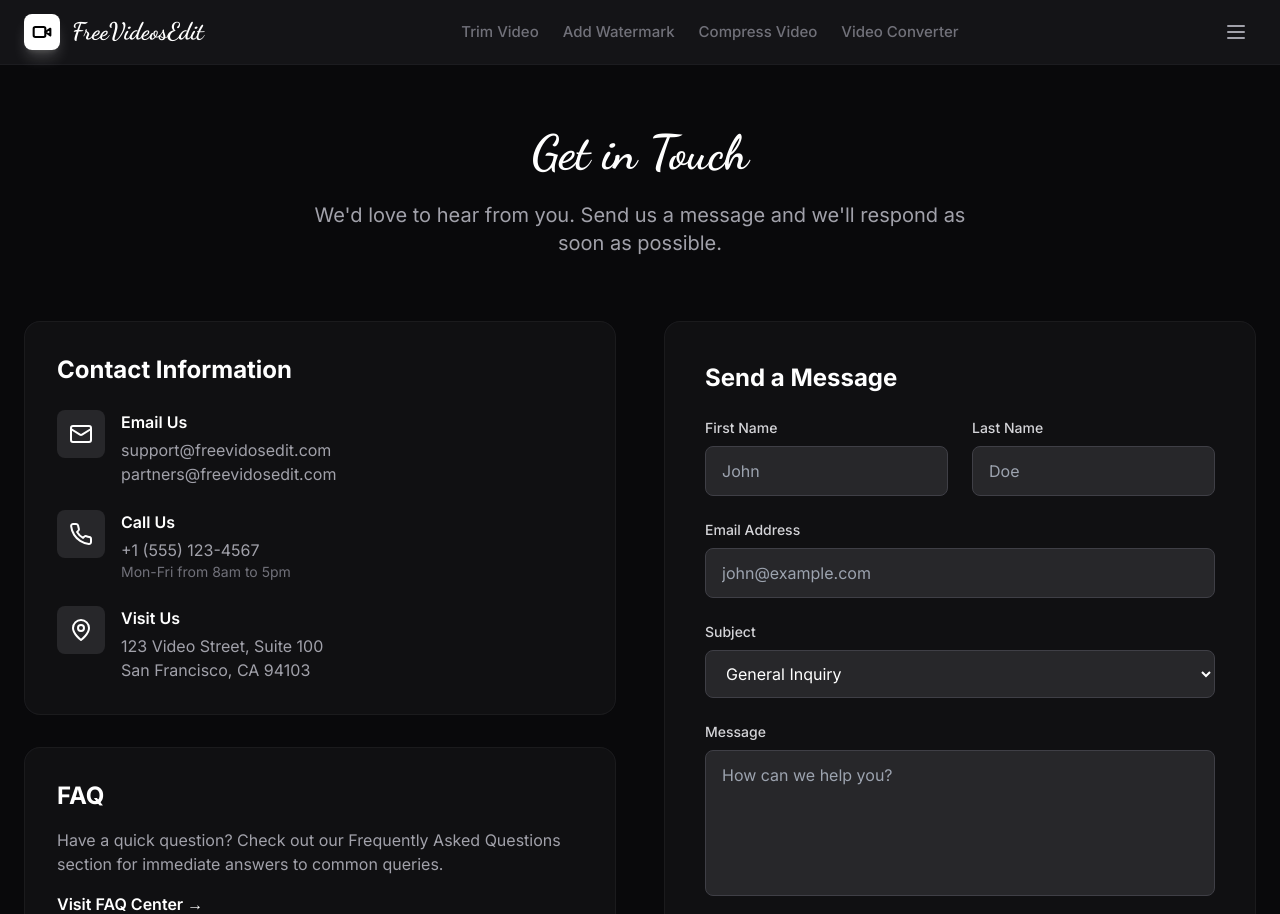
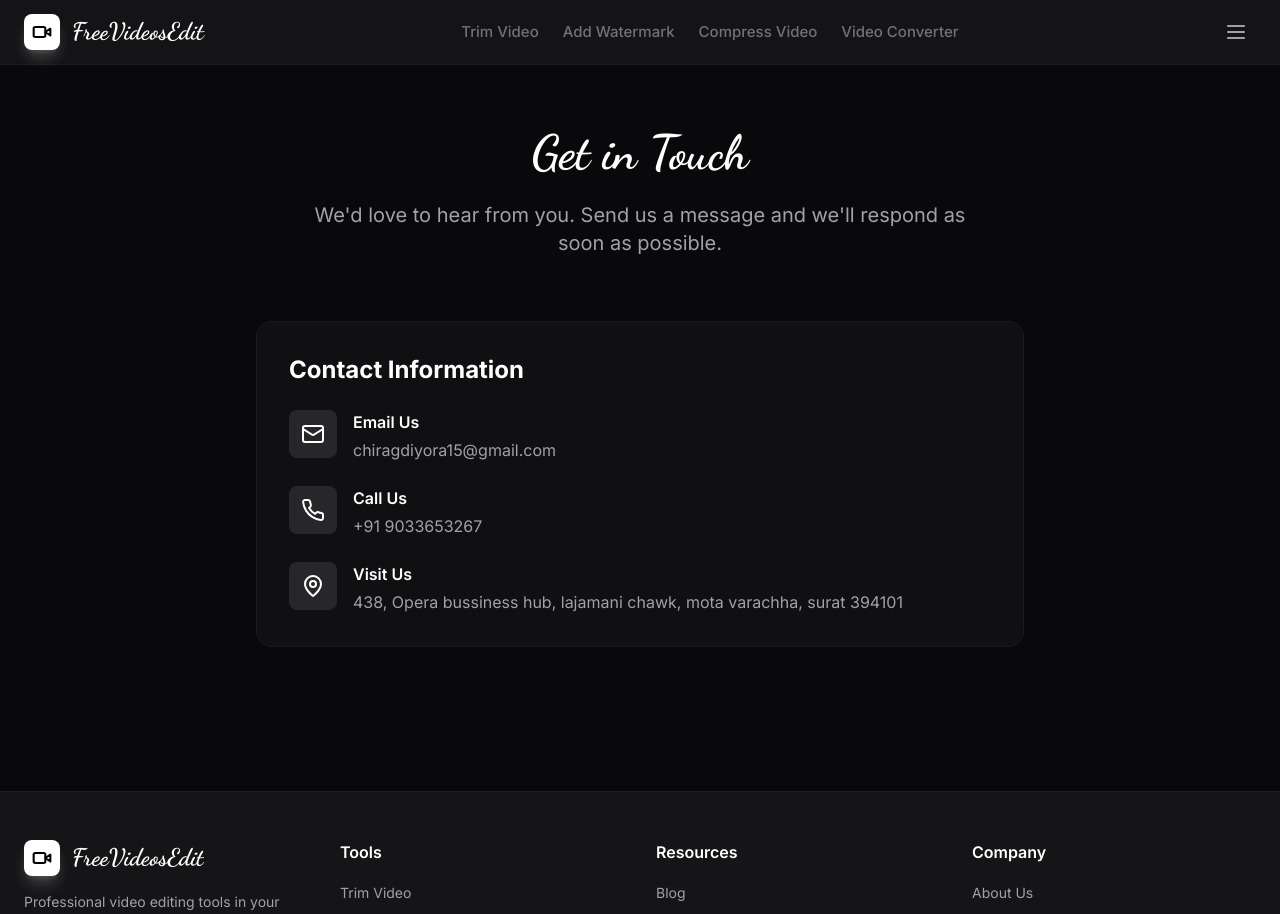
Before and after one commit to Chirag928396/freevideosedit, a Next.js app: page /contact in a window 1280 px wide. Shown: the top 914 px of the page. Built offline with nearby package versions, Linux system fonts and the light colour scheme.

Commit message:
content: update contact page details

```diff
--- a/app/contact/page.tsx
+++ b/app/contact/page.tsx
@@ -1,7 +1,7 @@
 import Header from "@/components/Header";
 import Footer from "@/components/Footer";
 import { Metadata } from "next";
-import { Mail, MapPin, Phone, Send } from "lucide-react";
+import { Mail, MapPin, Phone } from "lucide-react";
 
 const siteUrl = "https://freevidosedit.com";
 const pageUrl = `${siteUrl}/contact`;
@@ -41,12 +41,19 @@ const jsonLd = {
     "@type": "Organization",
     name: "FreeVideosEdit",
     url: siteUrl,
-    email: "support@freevidosedit.com",
+    email: "chiragdiyora15@gmail.com",
     contactPoint: {
       "@type": "ContactPoint",
-      telephone: "+1-555-123-4567",
+      telephone: "+91-9033653267",
       contactType: "customer service",
       availableLanguage: "English",
+    },
+    address: {
+      "@type": "PostalAddress",
+      streetAddress: "438, Opera bussiness hub, lajamani chawk, mota varachha",
+      addressLocality: "Surat",
+      postalCode: "394101",
+      addressCountry: "IN",
     },
   },
 };
@@ -76,9 +83,7 @@ export default function ContactPage() {
           </p>
         </div>
 
-        <div className="grid lg:grid-cols-2 gap-12 items-start">
-          {/* Left Side - Contact Info */}
-          <div className="space-y-8">
+        <div className="max-w-3xl mx-auto">
           <div className="bg-zinc-900/50 backdrop-blur-sm rounded-2xl border border-zinc-800/50 p-8">
             <h2 className="text-2xl font-bold text-white mb-6">
               Contact Information
@@ -90,8 +95,7 @@ export default function ContactPage() {
                 </div>
                 <div>
                   <h3 className="text-white font-semibold mb-1">Email Us</h3>
-                    <p className="text-zinc-400">support@freevidosedit.com</p>
-                    <p className="text-zinc-400">partners@freevidosedit.com</p>
+                  <p className="text-zinc-400">chiragdiyora15@gmail.com</p>
                 </div>
               </div>
 
@@ -101,10 +105,7 @@ export default function ContactPage() {
                 </div>
                 <div>
                   <h3 className="text-white font-semibold mb-1">Call Us</h3>
-                    <p className="text-zinc-400">+1 (555) 123-4567</p>
-                    <p className="text-zinc-500 text-sm">
-                      Mon-Fri from 8am to 5pm
-                    </p>
+                  <p className="text-zinc-400">+91 9033653267</p>
                 </div>
               </div>
 
@@ -115,123 +116,12 @@ export default function ContactPage() {
                 <div>
                   <h3 className="text-white font-semibold mb-1">Visit Us</h3>
                   <p className="text-zinc-400">
-                      123 Video Street, Suite 100
-                      <br />
-                      San Francisco, CA 94103
+                    438, Opera bussiness hub, lajamani chawk, mota varachha,
+                    surat 394101
                   </p>
                 </div>
               </div>
             </div>
-            </div>
-
-            <div className="bg-zinc-900/50 backdrop-blur-sm rounded-2xl border border-zinc-800/50 p-8">
-              <h2 className="text-2xl font-bold text-white mb-4">FAQ</h2>
-              <p className="text-zinc-400 mb-4">
-                Have a quick question? Check out our Frequently Asked Questions
-                section for immediate answers to common queries.
-              </p>
-              <a
-                href="/#faq"
-                className="text-white font-semibold hover:underline"
-              >
-                Visit FAQ Center &rarr;
-              </a>
-            </div>
-          </div>
-
-          {/* Right Side - Contact Form */}
-          <div className="bg-zinc-900/50 backdrop-blur-sm rounded-2xl border border-zinc-800/50 p-8 md:p-10">
-            <h2 className="text-2xl font-bold text-white mb-6">
-              Send a Message
-            </h2>
-            <form className="space-y-6">
-              <div className="grid md:grid-cols-2 gap-6">
-                <div>
-                  <label
-                    htmlFor="firstName"
-                    className="block text-sm font-medium text-zinc-300 mb-2"
-                  >
-                    First Name
-                  </label>
-                  <input
-                    type="text"
-                    id="firstName"
-                    className="w-full px-4 py-3 bg-zinc-800 border border-zinc-700 rounded-lg text-white focus:outline-none focus:border-white transition-colors"
-                    placeholder="John"
-                  />
-                </div>
-                <div>
-                  <label
-                    htmlFor="lastName"
-                    className="block text-sm font-medium text-zinc-300 mb-2"
-                  >
-                    Last Name
-                  </label>
-                  <input
-                    type="text"
-                    id="lastName"
-                    className="w-full px-4 py-3 bg-zinc-800 border border-zinc-700 rounded-lg text-white focus:outline-none focus:border-white transition-colors"
-                    placeholder="Doe"
-                  />
-                </div>
-              </div>
-
-              <div>
-                <label
-                  htmlFor="email"
-                  className="block text-sm font-medium text-zinc-300 mb-2"
-                >
-                  Email Address
-                </label>
-                <input
-                  type="email"
-                  id="email"
-                  className="w-full px-4 py-3 bg-zinc-800 border border-zinc-700 rounded-lg text-white focus:outline-none focus:border-white transition-colors"
-                  placeholder="john@example.com"
-                />
-              </div>
-
-              <div>
-                <label
-                  htmlFor="subject"
-                  className="block text-sm font-medium text-zinc-300 mb-2"
-                >
-                  Subject
-                </label>
-                <select
-                  id="subject"
-                  className="w-full px-4 py-3 bg-zinc-800 border border-zinc-700 rounded-lg text-white focus:outline-none focus:border-white transition-colors"
-                >
-                  <option>General Inquiry</option>
-                  <option>Technical Support</option>
-                  <option>Feature Request</option>
-                  <option>Partnership</option>
-                </select>
-              </div>
-
-              <div>
-                <label
-                  htmlFor="message"
-                  className="block text-sm font-medium text-zinc-300 mb-2"
-                >
-                  Message
-                </label>
-                <textarea
-                  id="message"
-                  rows={5}
-                  className="w-full px-4 py-3 bg-zinc-800 border border-zinc-700 rounded-lg text-white focus:outline-none focus:border-white transition-colors resize-none"
-                  placeholder="How can we help you?"
-                ></textarea>
-              </div>
-
-              <button
-                type="submit"
-                className="w-full px-6 py-4 bg-gradient-to-r from-[#ffffff] to-[#ffffff] hover:from-[#f5f5f5] hover:to-[#f5f5f5] text-black rounded-lg font-bold shadow-lg shadow-[#ffffff]/20 transition-all duration-200 hover:scale-[1.02] flex items-center justify-center gap-2"
-              >
-                <Send className="w-5 h-5" />
-                Send Message
-              </button>
-            </form>
           </div>
         </div>
       </main>
```
Lines whose indentation alone changed are shown as unchanged.
